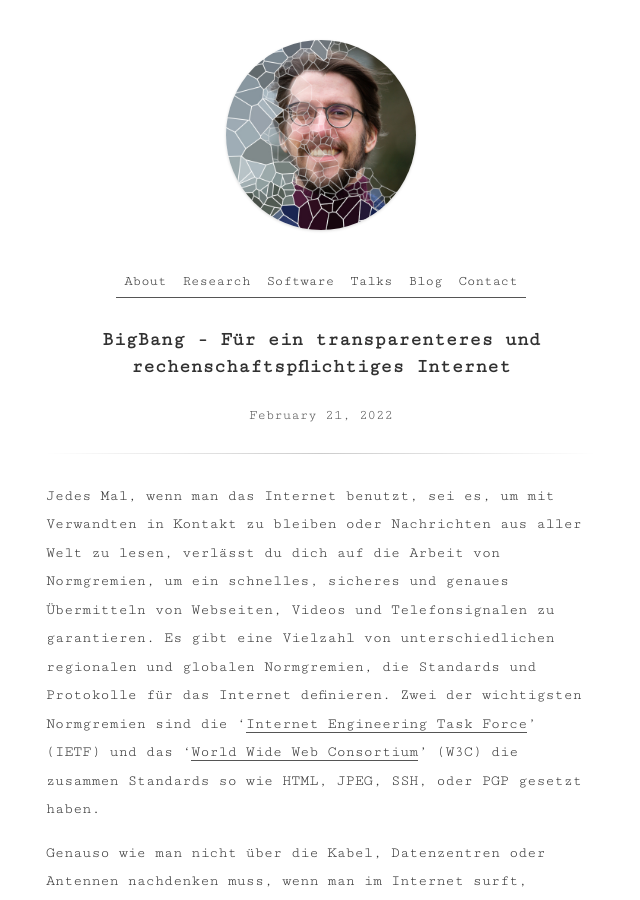
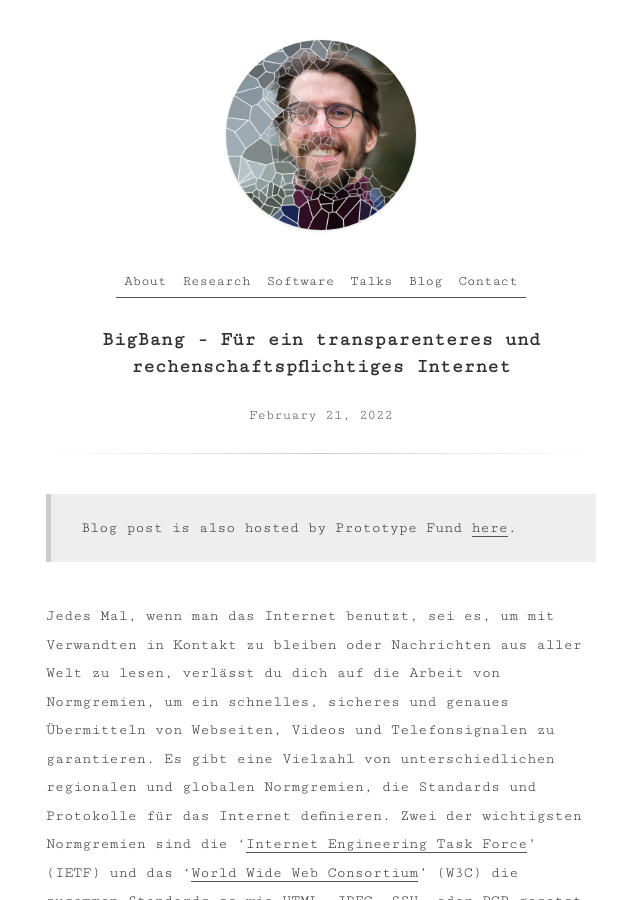
Before and after one commit to Christovis/Christovis.github.io, a Jekyll site: the page built from _blog/2022-02-21-blog-prototypefund.md, in a window 1280 px wide and 900 px high. Shown: the whole window, without its empty margins (319-959 px from the left). Built offline with Jekyll 4.4.1, drawn with Linux system fonts in a browser that asks for light colours.

Commit message:
additions

```diff
--- a/_blog/2022-02-21-blog-prototypefund.md
+++ b/_blog/2022-02-21-blog-prototypefund.md
@@ -6,6 +6,8 @@ imageurl: /assets/
 imagedsc: .
 authors: Christoph Becker
 ---
+
+> Blog post is also hosted by Prototype Fund [here](https://demoweek.prototypefund.de/projects/03-bigbang.html).
 
 Jedes Mal, wenn man das Internet benutzt, sei es, um mit Verwandten in Kontakt zu bleiben oder Nachrichten aus aller Welt zu lesen, verlässt du dich auf die Arbeit von Normgremien, um ein schnelles, sicheres und genaues Übermitteln von Webseiten, Videos und Telefonsignalen zu garantieren. Es gibt eine Vielzahl von unterschiedlichen regionalen und globalen Normgremien, die Standards und Protokolle für das Internet definieren. Zwei der wichtigsten Normgremien sind die '[Internet Engineering Task Force](https://www.ietf.org/)' (IETF) und das '[World Wide Web Consortium](https://www.w3.org/)' (W3C) die zusammen Standards so wie HTML, JPEG, SSH, oder PGP gesetzt haben.
 
```
Also changed, not shown: _blog/2021-11-29-blog-iad_aid_workshop.md (+2 -0 lines).
